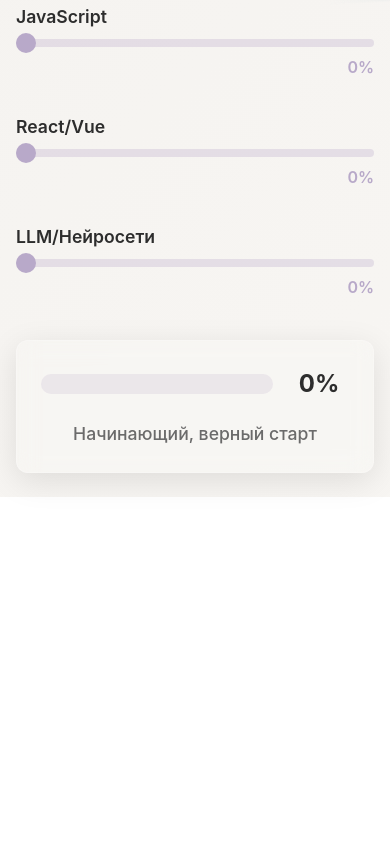
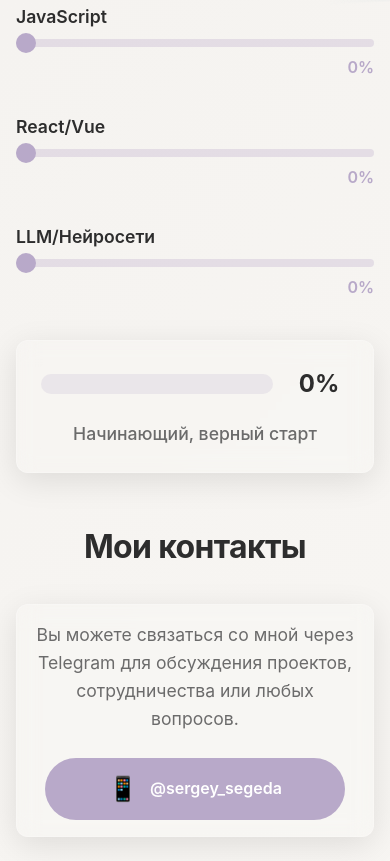
Before and after one commit to Sigizmund2012/skills-checker, a plain HTML site: page index.html in a window 390 px wide. Shown: the part 1189-2050 px from the top of the page. Before the commit the page ends 1686 px from the top, so only its background shows below. Drawn offline with Linux system fonts and the light colour scheme.

Commit message:
Add contacts section

```diff
--- a/index.html
+++ b/index.html
@@ -36,27 +36,62 @@
           <div class="skills-index-sliders">
             <div class="skill-slider" data-skill="HTML">
               <label for="html-slider">HTML</label>
-              <input type="range" id="html-slider" min="0" max="100" value="0" class="skill-range">
+              <input
+                type="range"
+                id="html-slider"
+                min="0"
+                max="100"
+                value="0"
+                class="skill-range"
+              />
               <span class="skill-value">0%</span>
             </div>
             <div class="skill-slider" data-skill="CSS">
               <label for="css-slider">CSS</label>
-              <input type="range" id="css-slider" min="0" max="100" value="0" class="skill-range">
+              <input
+                type="range"
+                id="css-slider"
+                min="0"
+                max="100"
+                value="0"
+                class="skill-range"
+              />
               <span class="skill-value">0%</span>
             </div>
             <div class="skill-slider" data-skill="JS">
               <label for="js-slider">JavaScript</label>
-              <input type="range" id="js-slider" min="0" max="100" value="0" class="skill-range">
+              <input
+                type="range"
+                id="js-slider"
+                min="0"
+                max="100"
+                value="0"
+                class="skill-range"
+              />
               <span class="skill-value">0%</span>
             </div>
             <div class="skill-slider" data-skill="React/Vue">
               <label for="react-vue-slider">React/Vue</label>
-              <input type="range" id="react-vue-slider" min="0" max="100" value="0" class="skill-range">
+              <input
+                type="range"
+                id="react-vue-slider"
+                min="0"
+                max="100"
+                value="0"
+                class="skill-range"
+              />
               <span class="skill-value">0%</span>
             </div>
             <div class="skill-slider" data-skill="LLM/Нейросети">
               <label for="llm-slider">LLM/Нейросети</label>
-              <input type="range" id="llm-slider" min="0" max="100" value="0" class="skill-range">
+              <input
+                type="range"
+                id="llm-slider"
+                min="0"
+                max="100"
+                value="0"
+                class="skill-range"
+              />
               <span class="skill-value">0%</span>
             </div>
           </div>
@@ -68,8 +103,31 @@
               </div>
               <div class="average-value" id="averageValue">0%</div>
             </div>
-            <div class="level-description" id="levelDescription">Начинающий, верный старт</div>
+            <div class="level-description" id="levelDescription">
+              Начинающий, верный старт
+            </div>
           </div>
+        </div>
+      </div>
+    </section>
+
+    <section class="contacts-section">
+      <div class="contacts-container">
+        <h2 class="contacts-title">Мои контакты</h2>
+        <div class="contacts-content">
+          <p class="contacts-description">
+            Вы можете связаться со мной через Telegram для обсуждения проектов,
+            сотрудничества или любых вопросов.
+          </p>
+          <a
+            href="https://t.me/sergey_segeda"
+            class="telegram-link"
+            target="_blank"
+            rel="noopener noreferrer"
+          >
+            <span class="telegram-icon">📱</span>
+            @sergey_segeda
+          </a>
         </div>
       </div>
     </section>
--- a/styles.css
+++ b/styles.css
@@ -696,3 +696,109 @@ body::after {
     padding: 1.5rem 1rem;
   }
 }
+
+/* Секция контактов */
+.contacts-section {
+  padding: 2rem 2rem;
+  min-height: auto;
+  background-color: transparent;
+}
+
+.contacts-container {
+  margin: 0 auto;
+  max-width: 1200px;
+}
+
+.contacts-title {
+  margin-bottom: 2rem;
+  color: var(--text-light);
+  text-align: center;
+  letter-spacing: -0.02em;
+  font-weight: 700;
+  font-size: clamp(2rem, 5vw, 3rem);
+}
+
+.contacts-content {
+  padding: 2rem;
+  border: 1px solid var(--glass-border);
+  border-radius: 12px;
+  background: var(--glass-bg);
+  box-shadow: var(--glass-shadow);
+  text-align: center;
+
+  backdrop-filter: blur(var(--glass-blur));
+  -webkit-backdrop-filter: blur(var(--glass-blur));
+}
+
+.contacts-description {
+  margin-bottom: 1.5rem;
+  color: var(--text-secondary);
+  font-size: 1.1rem;
+  line-height: 1.6;
+}
+
+.telegram-link {
+  display: inline-flex;
+  align-items: center;
+  justify-content: center;
+  gap: 0.75rem;
+  padding: 1rem 2.5rem;
+  border-radius: 50px;
+  background-color: var(--accent);
+  color: var(--text-white);
+  text-decoration: none;
+  font-weight: 600;
+  font-size: 1.25rem;
+  cursor: pointer;
+  transition: all 0.3s ease;
+
+  backdrop-filter: blur(5px);
+  -webkit-backdrop-filter: blur(5px);
+}
+
+.telegram-link:hover {
+  background-color: var(--accent-dark);
+  box-shadow: 0 10px 30px var(--gradient-purple-lighter);
+  transform: translateY(-2px);
+}
+
+.telegram-link:active {
+  transform: translateY(0);
+}
+
+.telegram-icon {
+  font-size: 1.5rem;
+}
+
+/* Адаптивность для секции контактов */
+@media (max-width: 768px) {
+  .contacts-section {
+    padding: 2rem 1.5rem;
+  }
+
+  .contacts-content {
+    padding: 1.5rem;
+  }
+
+  .telegram-link {
+    padding: 0.875rem 2rem;
+    font-size: 1.1rem;
+  }
+}
+
+@media (max-width: 480px) {
+  .contacts-section {
+    padding: 1.5rem 1rem;
+  }
+
+  .contacts-content {
+    padding: 1rem;
+  }
+
+  .telegram-link {
+    padding: 0.75rem 1.5rem;
+    font-size: 1rem;
+    max-width: 300px;
+    width: 100%;
+  }
+}
```
